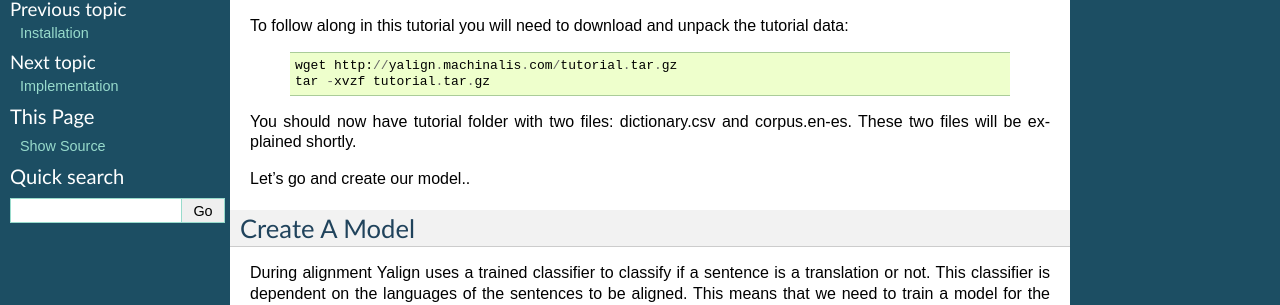
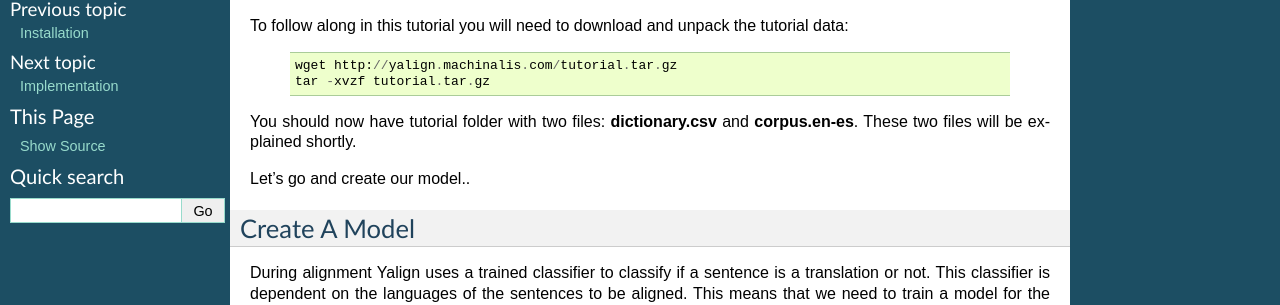
Before and after one commit to machinalis/yalign, a Sphinx documentation site: the page built from docs/tutorial.rst, in a window 1280 px wide. Shown: the part 134-439 px from the top of the page. Built offline with Sphinx 7.4.7, drawn with Linux system fonts in a browser that asks for light colours.

Commit message:
make some text bold

```diff
--- a/docs/tutorial.rst
+++ b/docs/tutorial.rst
@@ -10,7 +10,7 @@ To follow along in this tutorial you will need to download and unpack the tutori
         wget http://yalign.machinalis.com/tutorial.tar.gz
         tar -xvzf tutorial.tar.gz
 
-You should now have tutorial folder with two files: dictionary.csv and corpus.en-es. These two files will be explained shortly.
+You should now have tutorial folder with two files: **dictionary.csv** and **corpus.en-es**. These two files will be explained shortly.
 
 Let's go and create our model..
 
```
